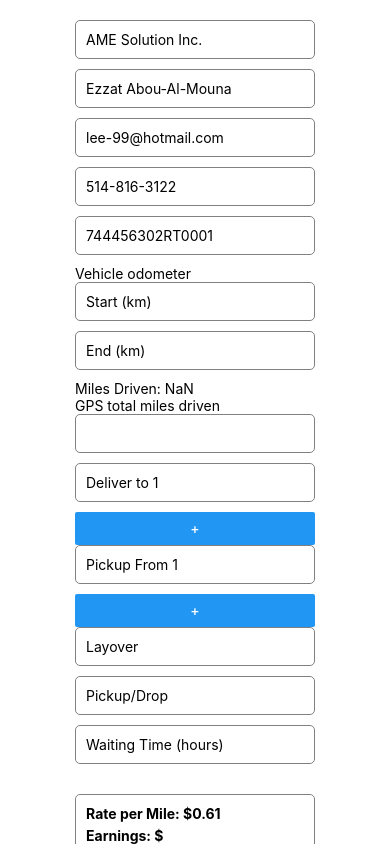
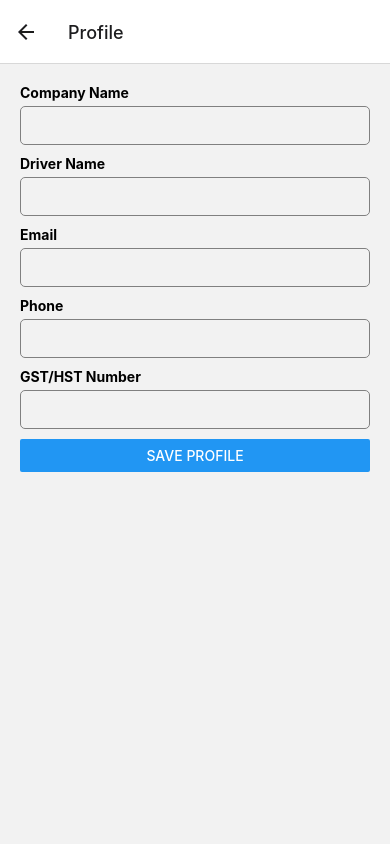
Before and after one commit to jennyma8/truck-track, a React Native app: screen /Profile in a window 390 px wide. Built offline with nearby package versions, Linux system fonts and the light colour scheme.

Commit message:
profile and navigator

```diff
--- a/App.js
+++ b/App.js
@@ -1,35 +1,27 @@
-import { StatusBar } from 'expo-status-bar';
-import { StyleSheet, Text, View } from 'react-native';
-import * as Updates from 'expo-updates';
-import MyForm from './Form';
-
 //cd truck-track
 //npx expo start
 
 //expo updates automatic
 //https://docs.expo.dev/versions/latest/sdk/updates/
+import React from 'react';
+import { NavigationContainer } from '@react-navigation/native';
+import { createStackNavigator } from '@react-navigation/stack';
+
+import { StatusBar } from 'expo-status-bar';
+import { StyleSheet, Text, View } from 'react-native';
+import Form from './Form';
+import Profile from './Profile';
+
+const Stack = createStackNavigator();
 
 export default function App() {
-  // async function onFetchUpdateAsync() {
-  //   try {
-  //     const update = await Updates.checkForUpdateAsync();
-
-  //     if (update.isAvailable) {
-  //       await Updates.fetchUpdateAsync();
-  //       await Updates.reloadAsync();
-  //     }
-  //   } catch (error) {
-  //     // You can also add an alert() to see the error message in case of an error when fetching updates.
-  //     alert(`Error fetching latest Expo update: ${error}`);
-  //   }
-  // }
   return (
-    <View style={styles.container}>
-      {/* <Button title="Fetch update" onPress={onFetchUpdateAsync} /> */}
-      <Text></Text>
-      <StatusBar style="auto" />
-      <MyForm />
-    </View>
+    <NavigationContainer>
+      <Stack.Navigator>
+        <Stack.Screen name="Form" component={Form} />
+        <Stack.Screen name="Profile" component={Profile} />
+      </Stack.Navigator>
+    </NavigationContainer>
   );
 }
 
--- a/Form.js
+++ b/Form.js
@@ -2,7 +2,6 @@
 import { View, Text, TextInput, Button, StyleSheet, ScrollView, Alert } from 'react-native';
 import * as Print from 'expo-print';
 import * as Sharing from 'expo-sharing';
-import { getPriority } from 'os';
 
 //cd truck-track
 //npx expo start//
@@ -14,12 +13,7 @@
 
 //add invoice # (truck number + driver name + trailer# + date)
 
-const MyForm = () => {
-  const [companyName, setCompanyName] = useState('AME Solution Inc.');
-  const [driverName, setDriverName] = useState('Ezzat Abou-Al-Mouna');
-  const [gstHstNumber, setGstHstNumber] = useState('744456302RT0001');
-  const [email, setEmail] = useState('lee-99@hotmail.com');
-  const [phone, setPhone] = useState('514-816-3122');
+const Form = ({ companyName, driverName, email, phone, gstHstNumber, navigation }) => {
   const [layoverHours, setLayoverHours] = useState('');
   const [pickupDropCount, setPickupDropCount] = useState('');
   const [waitingTimeHours, setWaitingTimeHours] = useState('');
@@ -38,6 +32,10 @@
   const qstRate = 0.09975;
   const earningsKm = parseInt(endKm) - parseInt(startKm);
   const earningsMiles = earningsKm * 0.621371;
+
+  const goToProfile = () => {
+    navigation.navigate('Profile');
+  };
 
   const addLocation = () => {
     setLocations([...locations, { deliverTo: '' }]);
@@ -109,7 +107,7 @@
     }
   };
   return (
-    <ScrollView>
+    <ScrollView contentContainerStyle={styles.scrollContent}>
     <View style={styles.container}>
       <View style={styles.form}>
       <TextInput
@@ -117,30 +115,35 @@
             placeholder="Company Name"
             value={companyName}
             onChangeText={text => setCompanyName(text)}
+            editable={false} // Make this field non-editable
           />
           <TextInput
             style={styles.input}
             placeholder="Driver Name"
             value={driverName}
             onChangeText={text => setDriverName(text)}
+            editable={false} // Make this field non-editable
           />
           <TextInput
             style={styles.input}
-          placeholder="email"
+            placeholder="Email"
             value={email}
             onChangeText={text => setEmail(text)}
+            editable={false} // Make this field non-editable
           />
           <TextInput
             style={styles.input}
             placeholder="Phone"
             value={phone}
             onChangeText={text => setPhone(text)}
+            editable={false} // Make this field non-editable
           />
           <TextInput
             style={styles.input}
             placeholder="GST/HST #"
             value={gstHstNumber}
             onChangeText={text => setGstHstNumber(text)}
+            editable={false} // Make this field non-editable
           />
         <Text>Vehicle odometer</Text>
         <TextInput
@@ -229,6 +232,7 @@
         <Text>{earningsData.total}</Text>
       </View>
       <Button title="Generate PDF & Share" onPress={generatePDF} />
+      <Button title="Go to Profile" onPress={goToProfile} />
     </View>
     </ScrollView>
   );
@@ -261,4 +265,4 @@
   },
 });
 
-export default MyForm;
+export default Form;
--- /dev/null
+++ b/Profile.js
@@ -0,0 +1,78 @@
+import React, { useState } from 'react';
+import { View, Text, TextInput, StyleSheet, Button, ScrollView } from 'react-native';
+
+const Profile = () => {
+  // Define state variables for user information
+  const [companyName, setCompanyName] = useState('');
+  const [driverName, setDriverName] = useState('');
+  const [email, setEmail] = useState('');
+  const [phone, setPhone] = useState('');
+  const [gstHstNumber, setGstHstNumber] = useState('');
+
+  // Function to save user profile
+  const saveProfile = () => {
+    // Save user profile to local storage or backend server
+    // You can use AsyncStorage or any other storage mechanism
+    // For simplicity, I'm just logging the user information here
+    console.log('Saving profile:', { companyName, driverName, email, phone, gstHstNumber });
+  };
+
+  return (
+    <ScrollView>
+    <View style={styles.container}>
+      <Text style={styles.label}>Company Name</Text>
+      <TextInput
+        style={styles.input}
+        value={companyName}
+        onChangeText={text => setCompanyName(text)}
+      />
+      <Text style={styles.label}>Driver Name</Text>
+      <TextInput
+        style={styles.input}
+        value={driverName}
+        onChangeText={text => setDriverName(text)}
+      />
+      <Text style={styles.label}>Email</Text>
+      <TextInput
+        style={styles.input}
+        value={email}
+        onChangeText={text => setEmail(text)}
+        keyboardType="email-address"
+      />
+      <Text style={styles.label}>Phone</Text>
+      <TextInput
+        style={styles.input}
+        value={phone}
+        onChangeText={text => setPhone(text)}
+        keyboardType="phone-pad"
+      />
+      <Text style={styles.label}>GST/HST Number</Text>
+      <TextInput
+        style={styles.input}
+        value={gstHstNumber}
+        onChangeText={text => setGstHstNumber(text)}
+      />
+      <Button title="Save Profile" onPress={saveProfile} />
+    </View></ScrollView>
+  );
+};
+
+const styles = StyleSheet.create({
+  container: {
+    flex: 1,
+    padding: 20,
+  },
+  label: {
+    fontWeight: 'bold',
+    marginBottom: 5,
+  },
+  input: {
+    marginBottom: 10,
+    padding: 10,
+    borderColor: 'gray',
+    borderWidth: 1,
+    borderRadius: 5,
+  },
+});
+
+export default Profile;
--- a/app.json
+++ b/app.json
@@ -1,6 +1,6 @@
 {
   "expo": {
-    "name": "truck-track",
+    "name": "TruckTrack",
     "slug": "truck-track",
     "version": "1.0.0",
     "orientation": "portrait",
@@ -31,10 +31,8 @@
         "foregroundImage": "./assets/semi_truck.png",
         "backgroundColor": "#ffffff"
       },
-      "displayName": "TruckTrack",
       "package": "com.jennymamtl.trucktrack"
     },
-    "package": "com.jennymamtl.trucktrack",
     "extra": {
       "eas": {
         "projectId": "152e57f4-8a9c-430f-b2c8-97412ee11a9f"
--- a/eas.json
+++ b/eas.json
@@ -1,3 +1,5 @@
+//eas build --profile preview
+
 {
   "cli": {
     "version": ">= 7.6.0"
```
Also changed, not shown: AppNavigator.js (added, +34 -0 lines), package.json (+6 -1 lines), assets/semi_truck.png, 1 other file (tests, documents, lock files or other folders). Lines whose indentation alone changed are shown as unchanged.
